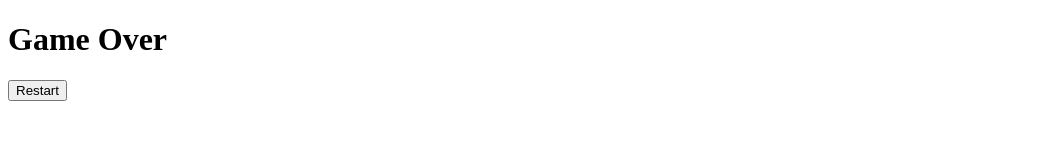
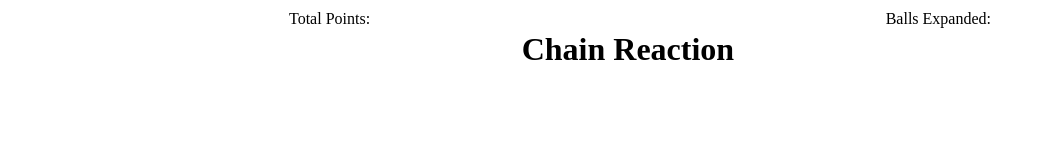
Before and after one commit to Retse/Chain-Reaction, a plain HTML site: page index.html in a window 1280 px wide. Both pictures are taken after a click on the button "Start". Shown: the whole page, without its empty margins (0-1041 px from the left). Drawn offline with Linux system fonts and the light colour scheme.

Commit message:
head & canvas

```diff
--- a/Game.js
+++ b/Game.js
@@ -0,0 +1,47 @@
+function Game(parentElement) {
+  var self = this;
+
+  self.parentElement = parentElement;
+  self.gameOverCallback = null;
+
+  self._init();
+}
+
+Game.prototype._init = function () {
+  var self = this;
+
+  self.gameElement = buildDom(`
+    <main class="game container">
+      <header class="game__header">
+        <div class="points">
+          <span class="label">Total Points: </span>
+          <span class="value"></span>
+        </div>
+        <h1>Chain Reaction</h1>
+        <div class="balls">
+          <span class="label">Balls Expanded: </span>
+          <span class="value"></span>
+        </div>
+      </header>
+      <div class="game__canvas">
+        <canvas class="canvas"></canvas>
+      </div>
+    </main>
+  `)
+
+  self.parentElement.appendChild(self.gameElement);
+
+  self.canvasParentElement = document.querySelector('.game__canvas');
+  self.canvasElement = document.querySelector('.canvas');
+
+  self.pointsElement = self.gameElement.querySelector('.total points .value');
+  self.ballsElement = self.gameElement.querySelector('.balls expanded .value');
+
+  self.width = self.canvasParentElement.clientWidth;
+  self.height = self.canvasParentElement.clientHeight;
+
+  self.canvasElement.setAttribute('width', self.width);
+  self.canvasElement.setAttribute('height', self.height);
+
+  self.ctx = self.canvasElement.getContext('2d');
+}
--- a/index.html
+++ b/index.html
@@ -5,13 +5,13 @@
     <meta name="viewport" content="width=device-width, initial-scale=1.0">
     <meta http-equiv="X-UA-Compatible" content="ie=edge">
     <title>Ester || Chain Reaction</title>
-    <link rel="stylesheet" href="../Chain-Reaction/main.css">
+    <link rel="stylesheet" href="main.css">
   </head>
   <body>
     <div id="main-container"></div>
-    <script src="../Chain-Reaction/Balls.js"></script>
-    <script src="../Chain-Reaction/Player.js"></script>
-    <script src="../Chain-Reaction/Game.js"></script>
-    <script src="../Chain-Reaction/main.js"></script>
+    <script src="Balls.js"></script>
+    <script src="Player.js"></script>
+    <script src="Game.js"></script>
+    <script src="main.js"></script>
   </body>
   </html>
--- a/main.css
+++ b/main.css
@@ -0,0 +1,52 @@
+html {
+  box-sizing: border-box;
+}
+*, *:before, *:after {
+  box-sizing: inherit;
+}
+
+body {
+  margin: 0;
+  padding: 0;
+}
+
+#main-container {
+  height: 100vh;
+  display: flex;
+  align-items: center;
+  justify-content: center;
+}
+
+.container {
+  padding: 10px 13px;
+}
+
+@media (min-width: 768px) {
+  .container {
+    max-width: 728px;
+    margin: 0 auto;
+  }
+}
+
+.game {
+  text-align: center;
+  display: flex;
+  flex-direction: column;
+  height: 100%;
+  width: 100%;
+}
+
+.game__header {
+  display: flex;
+  justify-content: space-between;
+}
+
+h1 {
+  text-align: center;
+
+}
+
+.game__canvas {
+  width: 100%;
+  height: 100%;
+}
--- a/main.js
+++ b/main.js
@@ -43,9 +43,7 @@ function main() {
   };
 
   function buildGame() {
-    setTimeout(() => {
-      handleGameOver();
-    }, 2000);
+    game = new Game(mainContainerElement)
   }
 
   function destroyGame() {
```
